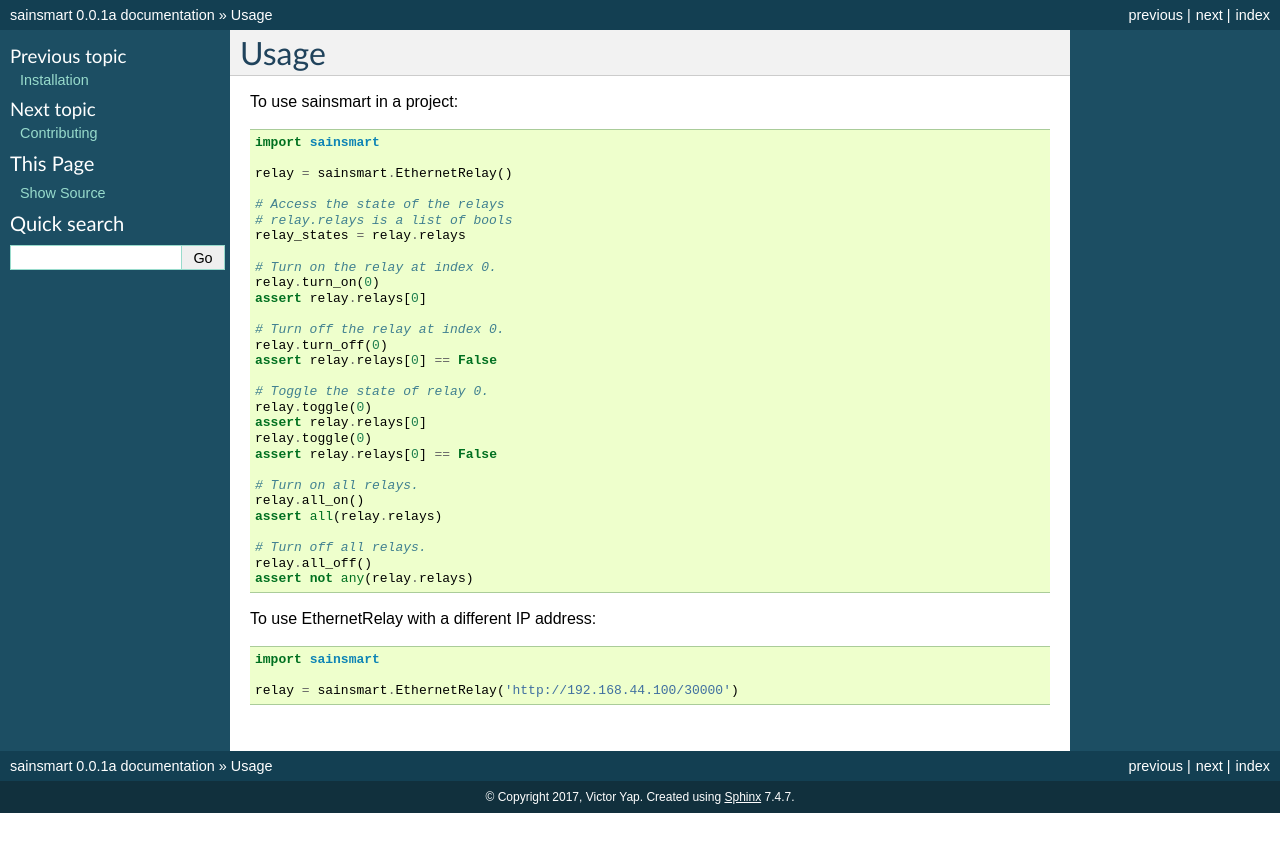
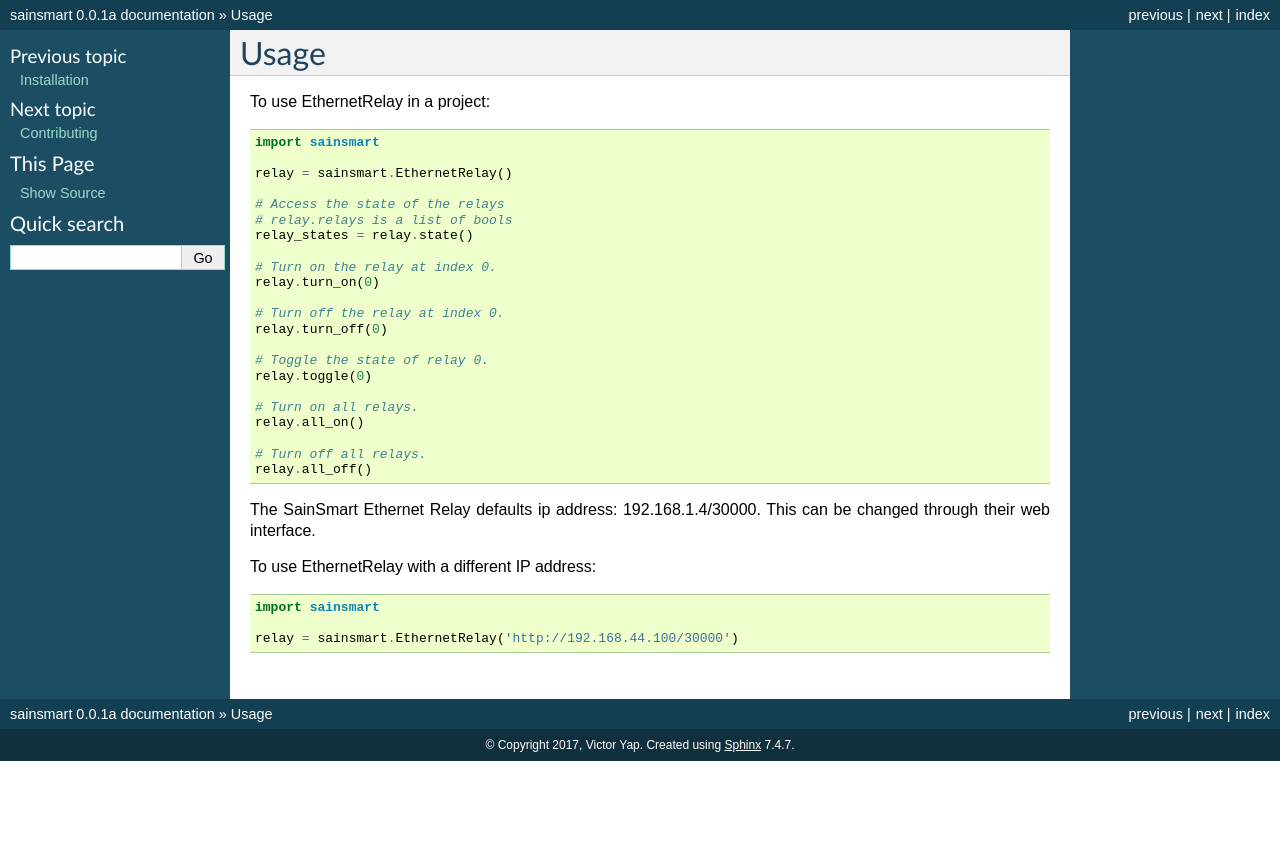
Before and after one commit to vicyap/sainsmart, a Sphinx documentation site: the page built from docs/usage.rst, in a window 1280 px wide. Shown: the top 852 px of the page. Built offline with Sphinx 7.4.7, drawn with Linux system fonts in a browser that asks for light colours; pages that are not in the unit, such as notebooks, are missing from menus.

Commit message:
update docs

```diff
--- a/docs/usage.rst
+++ b/docs/usage.rst
@@ -2,7 +2,7 @@
 Usage
 =====
 
-To use sainsmart in a project::
+To use EthernetRelay in a project::
 
     import sainsmart
 
@@ -10,29 +10,25 @@ To use sainsmart in a project::
 
     # Access the state of the relays
     # relay.relays is a list of bools
-    relay_states = relay.relays
+    relay_states = relay.state()
 
     # Turn on the relay at index 0.
     relay.turn_on(0)
-    assert relay.relays[0]
 
     # Turn off the relay at index 0.
     relay.turn_off(0)
-    assert relay.relays[0] == False
 
     # Toggle the state of relay 0.
     relay.toggle(0)
-    assert relay.relays[0]
-    relay.toggle(0)
-    assert relay.relays[0] == False
 
     # Turn on all relays.
     relay.all_on()
-    assert all(relay.relays)
 
     # Turn off all relays.
     relay.all_off()
-    assert not any(relay.relays)
+
+The SainSmart Ethernet Relay defaults ip address: 192.168.1.4/30000.
+This can be changed through their web interface.
 
 To use EthernetRelay with a different IP address::
 
```
Also changed, not shown: README.rst (+4 -7 lines).
